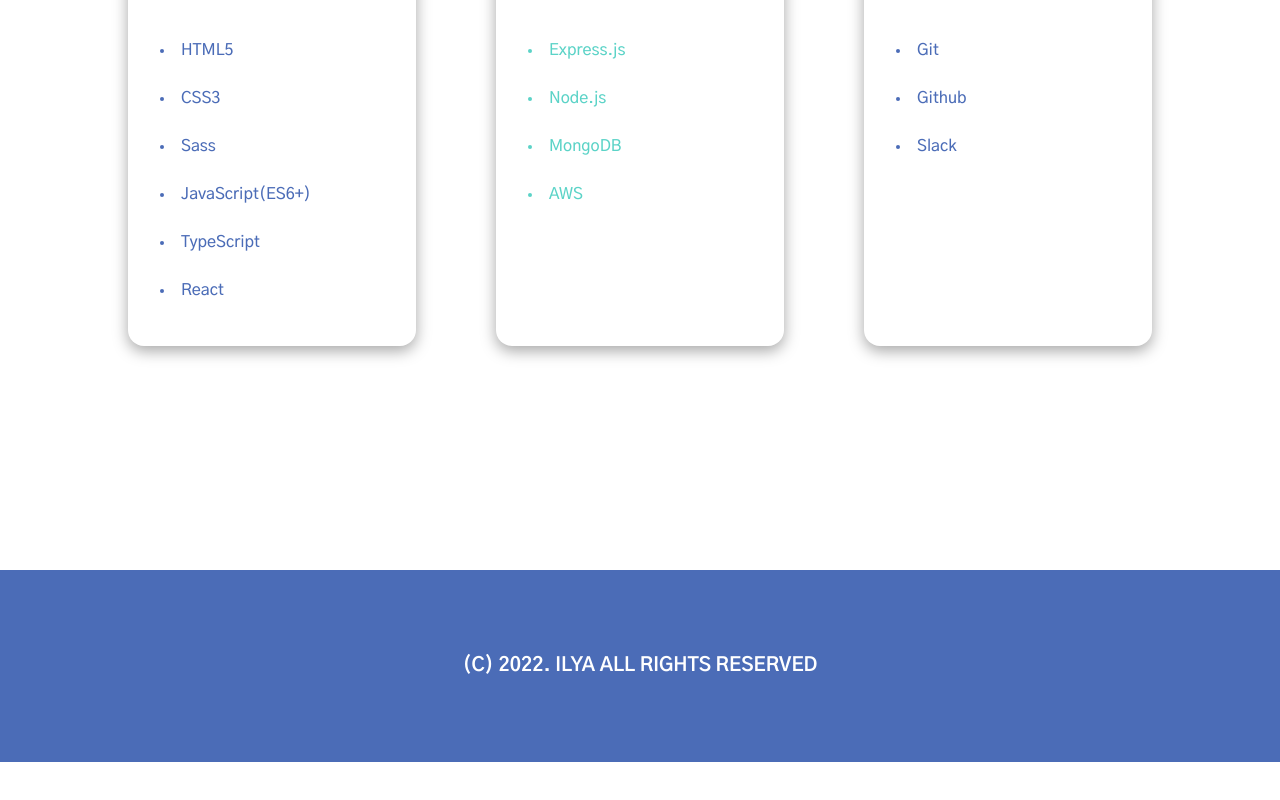
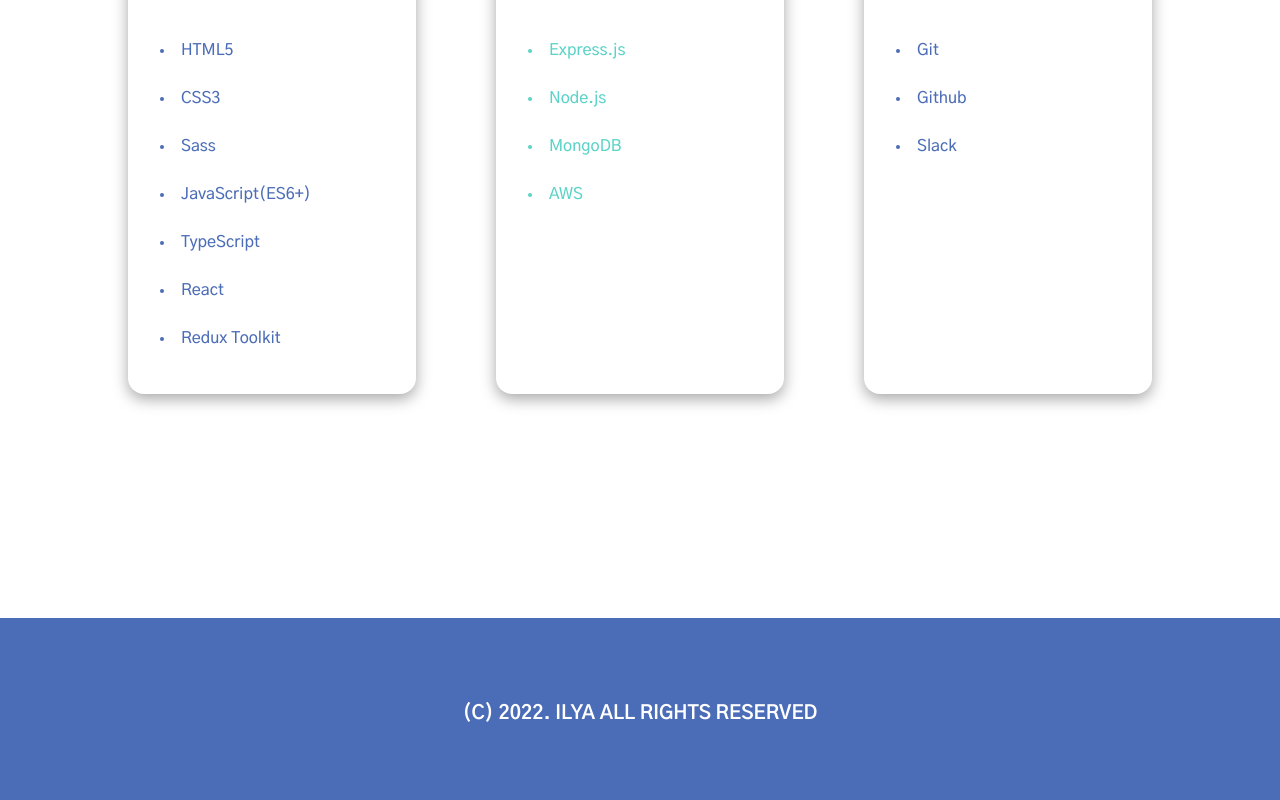
Before and after one commit to den4592/ilya-portfolio, a React (Create React App) app: page / in a window 1280 px wide. Shown: the part 1046-1846 px from the top of the page. Before the commit the page ends 1808 px from the top, so only its background shows below. Built offline with nearby package versions, Linux system fonts and the light colour scheme.

Commit message:
skills에 redux toolkit 추가

```diff
--- a/src/components/Skills.js
+++ b/src/components/Skills.js
@@ -23,6 +23,7 @@
                 <li>JavaScript(ES6+)</li>
                 <li>TypeScript</li>
                 <li>React</li>
+                <li>Redux Toolkit</li>
               </ul>
             </div>
             <div className="skills__container-content">
```
